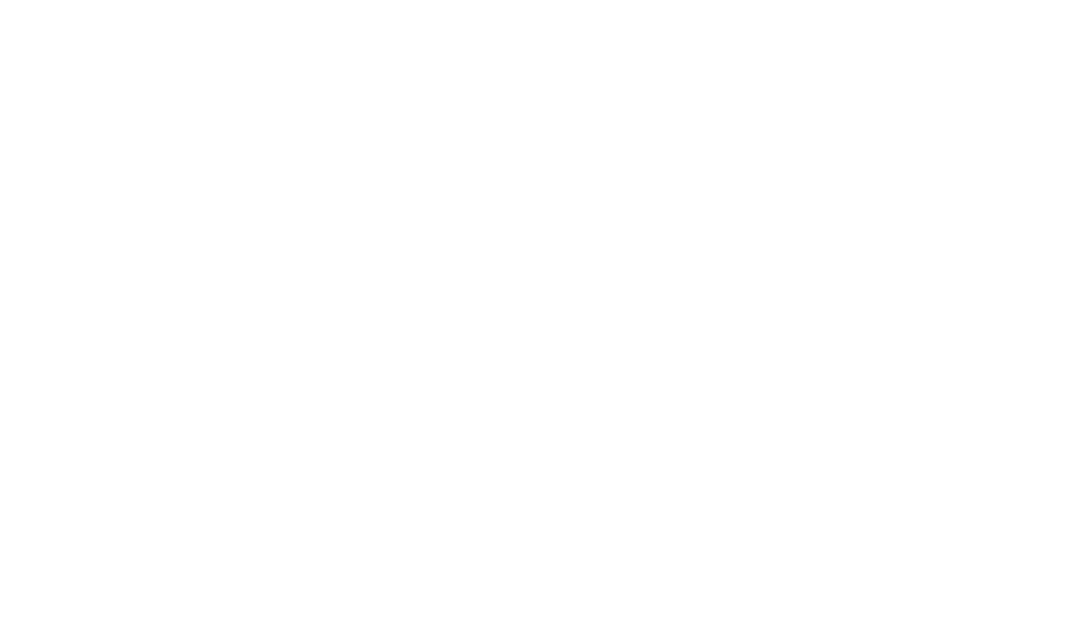
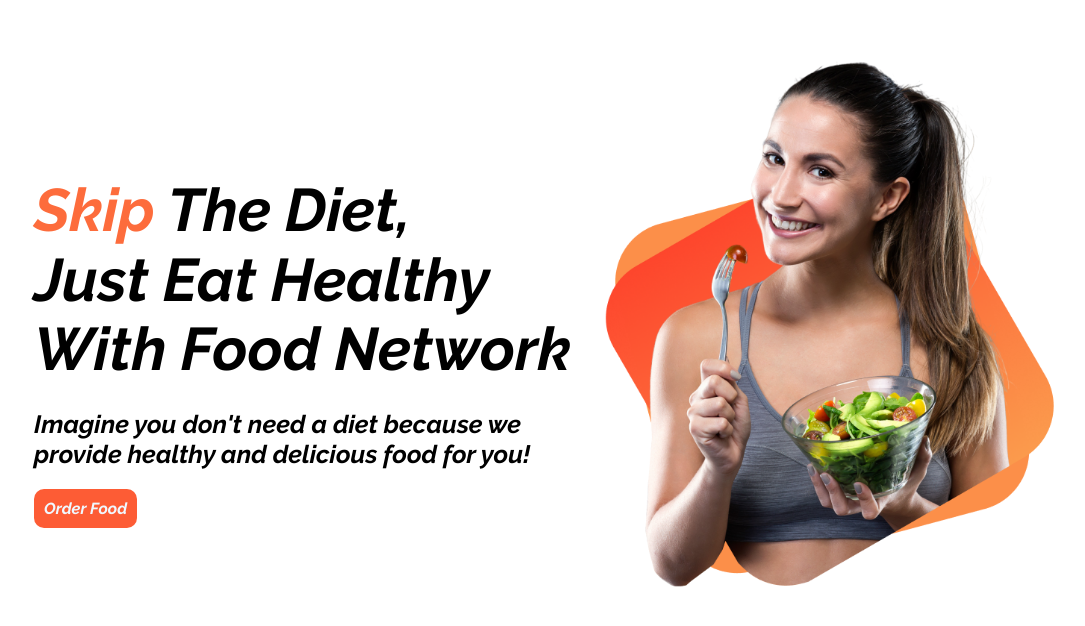
Before and after one commit to surav27/eat-healthy, a plain HTML site: page index.html in a window 1280 px wide. Shown: the whole page, without its empty margins (66-1151 px from the left). Drawn offline with Linux system fonts and the light colour scheme.

Commit message:
section-one

```diff
--- a/index.html
+++ b/index.html
@@ -6,8 +6,22 @@
     <meta name="viewport" content="width=device-width, initial-scale=1.0">
     <title>Eat Healty Foods</title>
     <link rel="stylesheet" href="style.css">
+    <link href="https://fonts.googleapis.com/css2?family=Raleway:ital,wght@1,700&display=swap" rel="stylesheet">
 </head>
 <body>
+    <section class="top-banner flex-size">
+        <div class="left-top-banner">
+            <h1><span class="skip-text">Skip</span> The Diet,</h1>
+            <h1>Just Eat Healthy</h1>
+            <h1>With Food Network</h1>
+            <p>Imagine you don't need a diet because we provide healthy and delicious food for you!</p>
+            <a href="#">Order Food</a>
+        </div>
+        <div class="right-top-banner">
+            <img src="images/female/Group 8425.png" alt="Pic backgroung">
+        </div>
+
+    </section>
 
 </body>
 </html>
--- a/style.css
+++ b/style.css
@@ -0,0 +1,49 @@
+body{
+    font-family: 'Raleway', sans-serif;
+    padding: 0;margin: 0;
+
+}
+.flex-size{
+    display: flex;
+
+}
+.top-banner{
+
+}
+.left-top-banner{
+    width: 50%;
+    margin-left: 100px;
+    margin-top: 150px;
+
+}
+.right-top-banner{
+    width: 50%;
+    margin-right: 80px;
+    margin-top: 50px;
+    color: #575757;
+
+
+}
+.skip-text{
+    color: #FD6C3C;
+}
+h1{
+    font-size: 60px;
+    font-weight: bold;
+    line-height: 20px;
+}
+p{
+    font-size: 25px;
+    margin-top: 30px;
+    margin-bottom: 30px;
+}
+img{
+    width: 492px;
+}
+a{
+    text-decoration: none;
+    padding: 10px;
+    background-color: #FD5C35;
+    color: aliceblue;
+    border-radius: 10px;
+}
```
